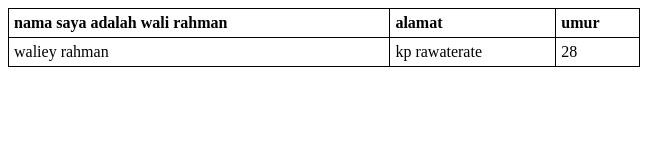
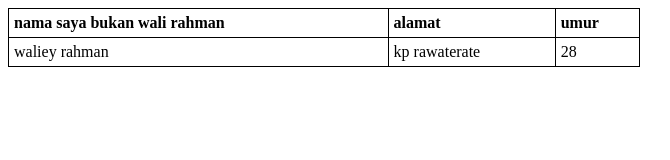
Before and after one commit to wali91/test-tabel-html, a plain HTML site: page index.html in a window 1280 px wide. Shown: the full height of the page, 0-670 px from the left. Drawn offline with Linux system fonts and the light colour scheme.

Commit message:
ubah nama

```diff
--- a/index.html
+++ b/index.html
@@ -3,7 +3,7 @@
 >
   <tr>
     <th>
-      nama saya adalah wali rahman
+      nama saya bukan wali rahman
     </th>
     <th>
       alamat
```
